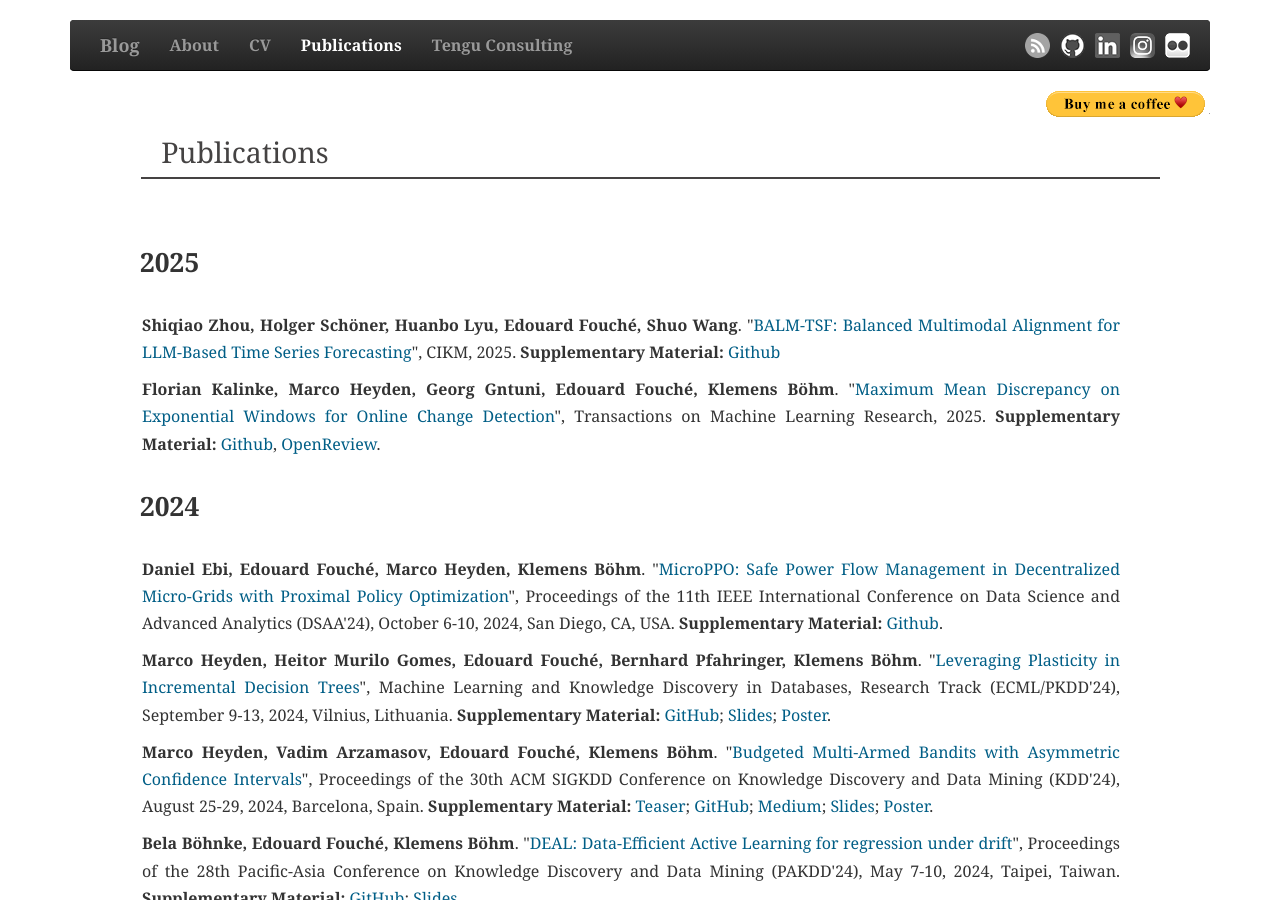
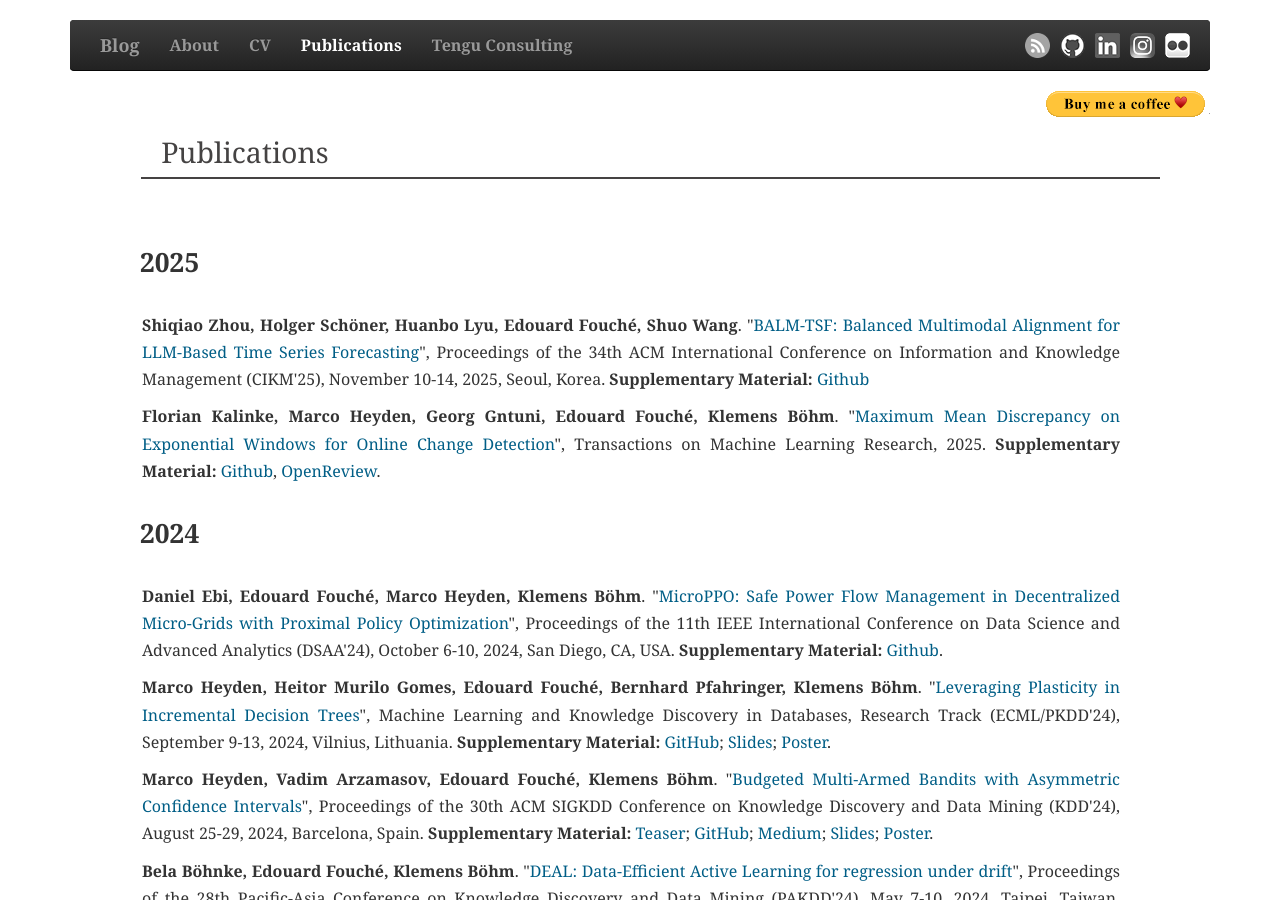
Before and after one commit to edouardfouche/edouardfouche.github.io, a Jekyll site: the page built from publications.md, in a window 1280 px wide and 900 px high. Built offline with Jekyll 4.4.1, drawn with Linux system fonts in a browser that asks for light colours; nearby versions of some CDN libraries; comment, search, counter and statistics services are not loaded.

Commit message:
details on conference

```diff
--- a/_layouts/publications.html
+++ b/_layouts/publications.html
@@ -32,7 +32,7 @@
               <div class="information-line">
                 <p>
                 <b>Shiqiao Zhou, Holger Schöner, Huanbo Lyu, Edouard Fouché, Shuo Wang</b>. "<a href="https://arxiv.org/abs/2509.00622" target="_blank">BALM-TSF: Balanced Multimodal Alignment for LLM-Based Time Series Forecasting</a>",
-                CIKM, 2025.<b> Supplementary Material:</b> <a href="https://github.com/ShiqiaoZhou/BALM-TSF" target="_blank">Github</a>
+                Proceedings of the 34th ACM International Conference on Information and Knowledge Management (CIKM'25), November 10-14, 2025, Seoul, Korea.<b> Supplementary Material:</b> <a href="https://github.com/ShiqiaoZhou/BALM-TSF" target="_blank">Github</a>
                 </p>
               </div>
 
```
